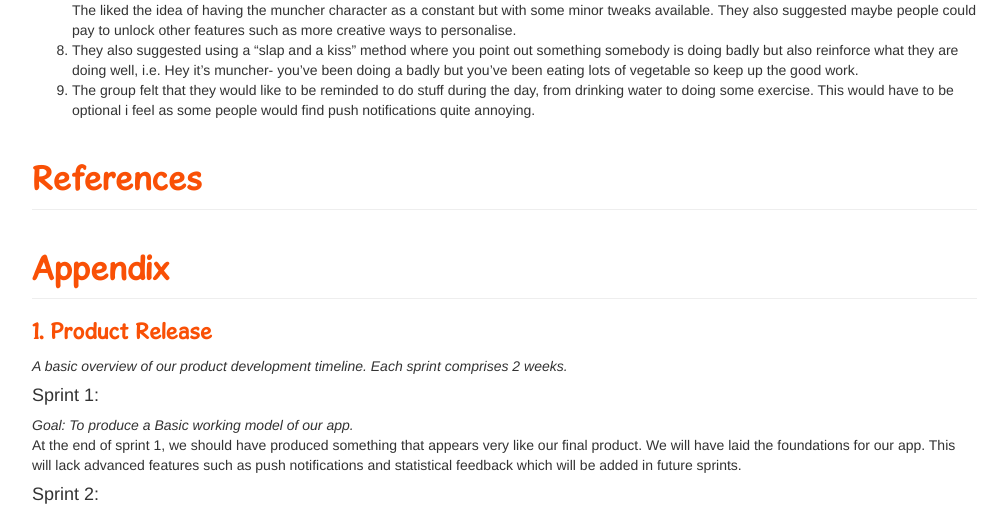
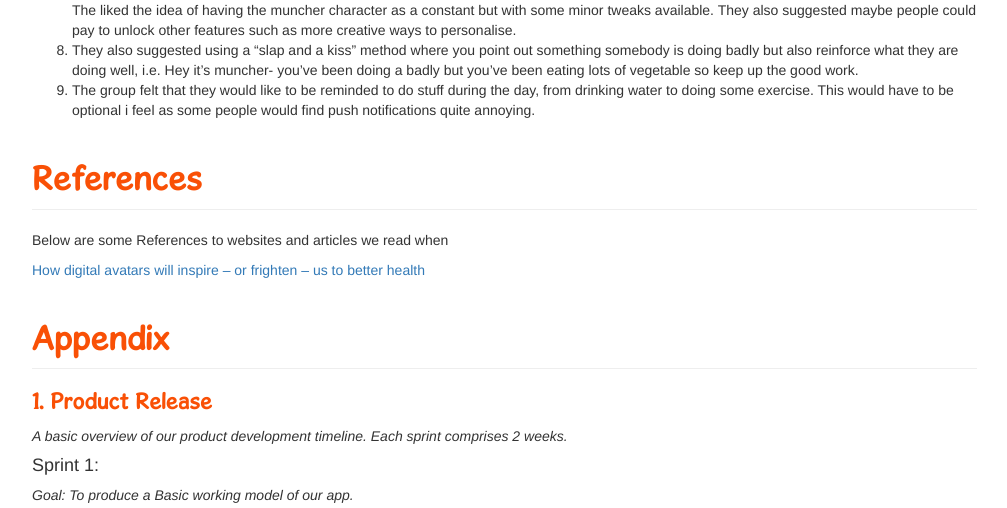
Before and after one commit to AlexThomas90210/Muncher-Design-Showcase-Site, a PHP site: page /Muncher-Design-Showcase-Site/links.php in a window 1280 px wide. Shown: the part 2851-3359 px from the top of the page, without its empty margins (38-1045 px from the left). Run offline with PHP 8.4, Linux system fonts and the light colour scheme; the visitor is signed in with stand-in values (Sample User, id 1); some libraries are stand-ins or nearby versions.

Commit message:
did the apendices

```diff
--- a/constants.php
+++ b/constants.php
@@ -2,6 +2,7 @@
 //name of site
 //http://ec2-52-16-124-54.eu-west-1.compute.amazonaws.com/Muncher-Design-Showcase-Site/
 //localhost/Muncher-Design-Showcase-Site/
+//http://site513.webelevate.net/muncher/
 define('URL', 'http://ec2-52-16-124-54.eu-west-1.compute.amazonaws.com/Muncher-Design-Showcase-Site/');
 //Login Page
 define('LOGIN_PAGE', 'login.php');
--- a/links.php
+++ b/links.php
@@ -2178,6 +2178,10 @@ if ( !isset($_SESSION['LoggedIn']) ){
                 <!-- References -->
                 <section id="references">
                     <h1 class="muncher-text">References</h1>
+                    <p>
+                        Below are some References to websites and articles we read when
+                    </p>
+                    <a href="#">How digital avatars will inspire – or frighten – us to better health</a>
                 </section>
 
                 <!-- Appendix -->
```
Also changed, not shown: 1 other file.
